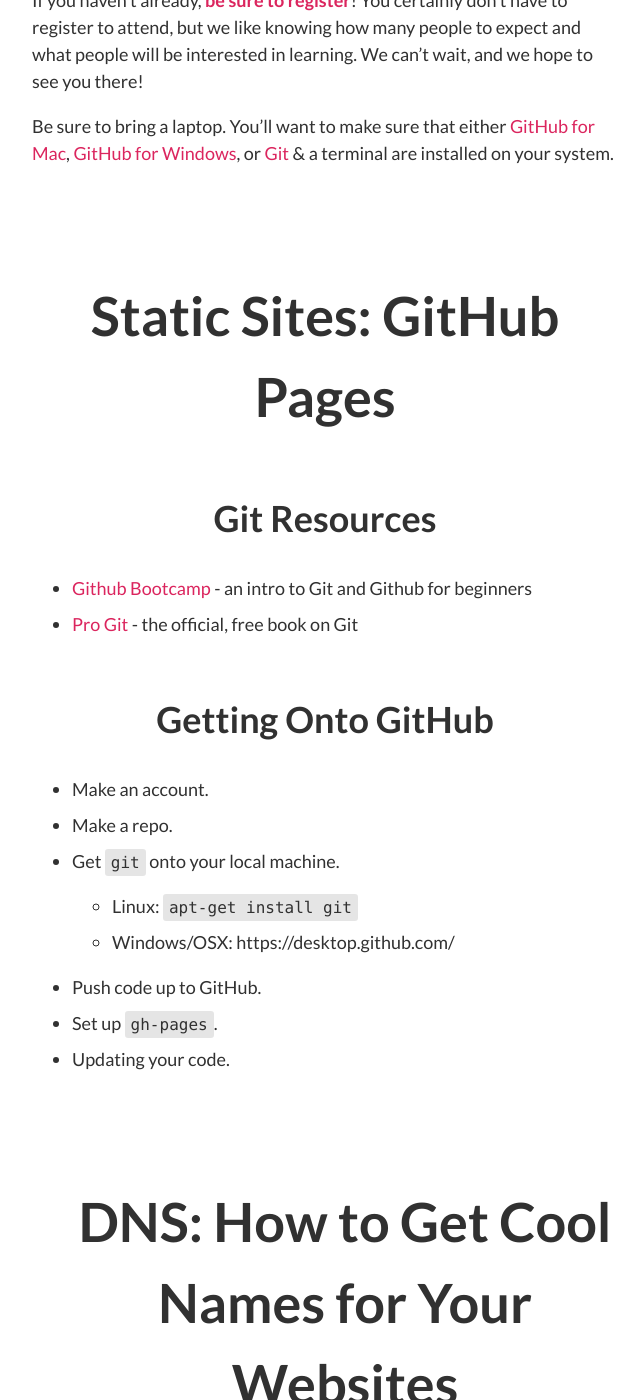
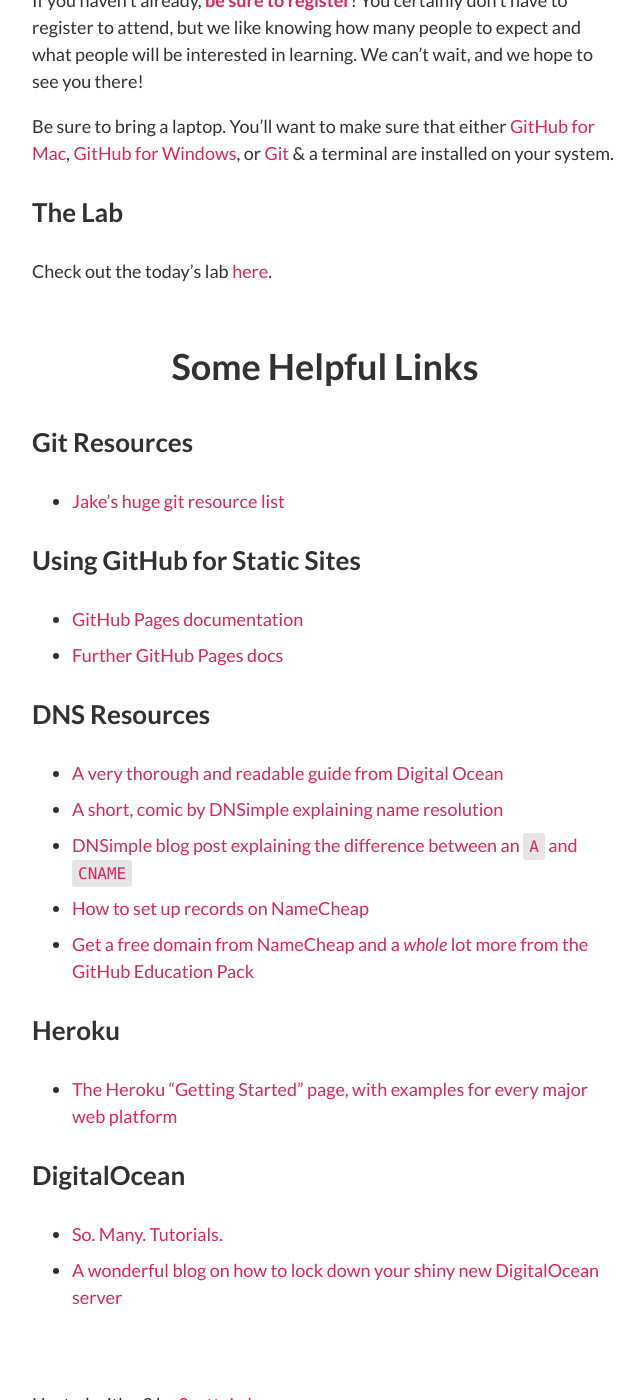
Before and after one commit to ScottyLabs/wdw, a Jekyll site: the page built from deployment/index.md, in a window 1280 px wide and 1400 px high, scrolled down 728 px. Shown: the whole window, without its empty margins (315-959 px from the left). Built offline with Jekyll 4.4.1, drawn with Linux system fonts in a browser that asks for light colours; nearby versions of some CDN libraries; Markdown is read by kramdown in place of the engine named in the settings; some of the changed text lies outside the part shown.

Commit message:
Updated Deployment splash page with real links and hopefully decent formatting.

```diff
--- a/deployment/index.md
+++ b/deployment/index.md
@@ -33,65 +33,31 @@
 [gh-win]: https://windows.github.com/
 [git]: http://git-scm.com/downloads
 
-# Static Sites: GitHub Pages
-## Git Resources
-- [Github Bootcamp](https://help.github.com/categories/54/articles) - an intro to Git and Github for beginners
-- [Pro Git](http://git-scm.com/book) - the official, free book on Git
+### The Lab
 
-## Getting Onto GitHub
-- Make an account.
-- Make a repo.
-- Get `git` onto your local machine.
-  - Linux: `apt-get install git`
-  - Windows/OSX: https://desktop.github.com/
-- Push code up to GitHub.
-- Set up `gh-pages`.
-- Updating your code.
-# DNS: How to Get Cool Names for Your Websites
-## DNS Resources
-- A very thorough and very readable guide from Digital Ocean.
-- A short comic made by DNSimple explaining name resolution.
-- A short guide on `A` vs `CNAME` by DNSimple.
-## Getting a Name
-- Free
-  - `.tk` domains are free (their site is kinda sketchy).
-- Non-free
-  - Namecheap
-    - Not the only solution
-    - Fair price, solid interface to set things up.
-## Setting Up a Host
-- What kinds of records?  `A` vs `CNAME`.
-  - `A`: name to IP
-  - `CNAME`: name to name
-- Guide to setting up records on Namecheap.
-## Getting Github to Play Nice
-- `CNAME` file
-- Their “Getting Started” guide.
-## Other Nice DNS Things
-- Mail
-- Subdomains
-# Non-Static Sites: Your Options
-# PaaS vs IaaS
-## PaaS: Platform-as-a-Service
-- Heroku
-- Lots of platform-specific ones (Nodejitsu, etc).
-## IaaS: Infrastructure-as-a-Service
-- You get a Linux machine. . . go nuts!
-- DigitalOcean
-- Amazon Web Services (AWS)
-## How do I choose?
-- Easy answer: use Heroku.
-  - Free
-  - Bootstrap existing apps easily.
-  - Fast!!
-  - De facto solution for things like hackathon hacks.
-- DigitalOcean:
-  - Customizable, centralized, use the Linux box for anything.
-  - Cheap, but not free. (Well, kinda.)
-  - Super educational in the long run!
-## Heroku
-- Non-technical overview to Heroku’s purpose and goals.
-- The Heroku Getting Started page.
-## DigitalOcean
-- Awesome blog on securing your shiny new Linux box.
-- So. Many. Tutorials.
+Check out the today's lab [here](https://scottylabs.org/wdw/deployment/lab/).
+
+## Some Helpful Links
+
+### Git Resources
+
+- [Jake's huge git resource list](https://www.cs.cmu.edu/~15131/f15/topics/git/)
+
+### Using GitHub for Static Sites
+
+- [GitHub Pages documentation](https://pages.github.com/)
+- [Further GitHub Pages docs](://help.github.com/articles/tips-for-configuring-an-a-record-with-your-dns-provider/)
+
+### DNS Resources
+- [A very thorough and readable guide from Digital Ocean](https://www.digitalocean.com/community/tutorials/an-introduction-to-dns-terminology-components-and-concepts)
+- [A short, comic by DNSimple explaining name resolution](https://howdns.works/)
+- [DNSimple blog post explaining the difference between an `A` and `CNAME`](https://support.dnsimple.com/articles/differences-a-cname-records/)
+- [How to set up records on NameCheap](https://www.namecheap.com/support/knowledgebase/article.aspx/319/78/how-can-i-setup-an-a-address-record-for-my-domain)
+- [Get a free domain from NameCheap and a _whole_ lot more from the GitHub Education Pack](http://plusbryan.com/my-first-5-minutes-on-a-server-or-essential-security-for-linux-servers)
+
+### Heroku
+- [The Heroku "Getting Started" page, with examples for every major web platform](https://devcenter.heroku.com/start)
+
+### DigitalOcean
+- [So. Many. Tutorials.](https://www.digitalocean.com/community/tutorials)
+- [A wonderful blog on how to lock down your shiny new DigitalOcean server](http://plusbryan.com/my-first-6-minutes-on-a-server-or-essential-security-for-linux-servers)
```
Also changed, not shown: deployment/lab/index.md (+10 -10 lines).
